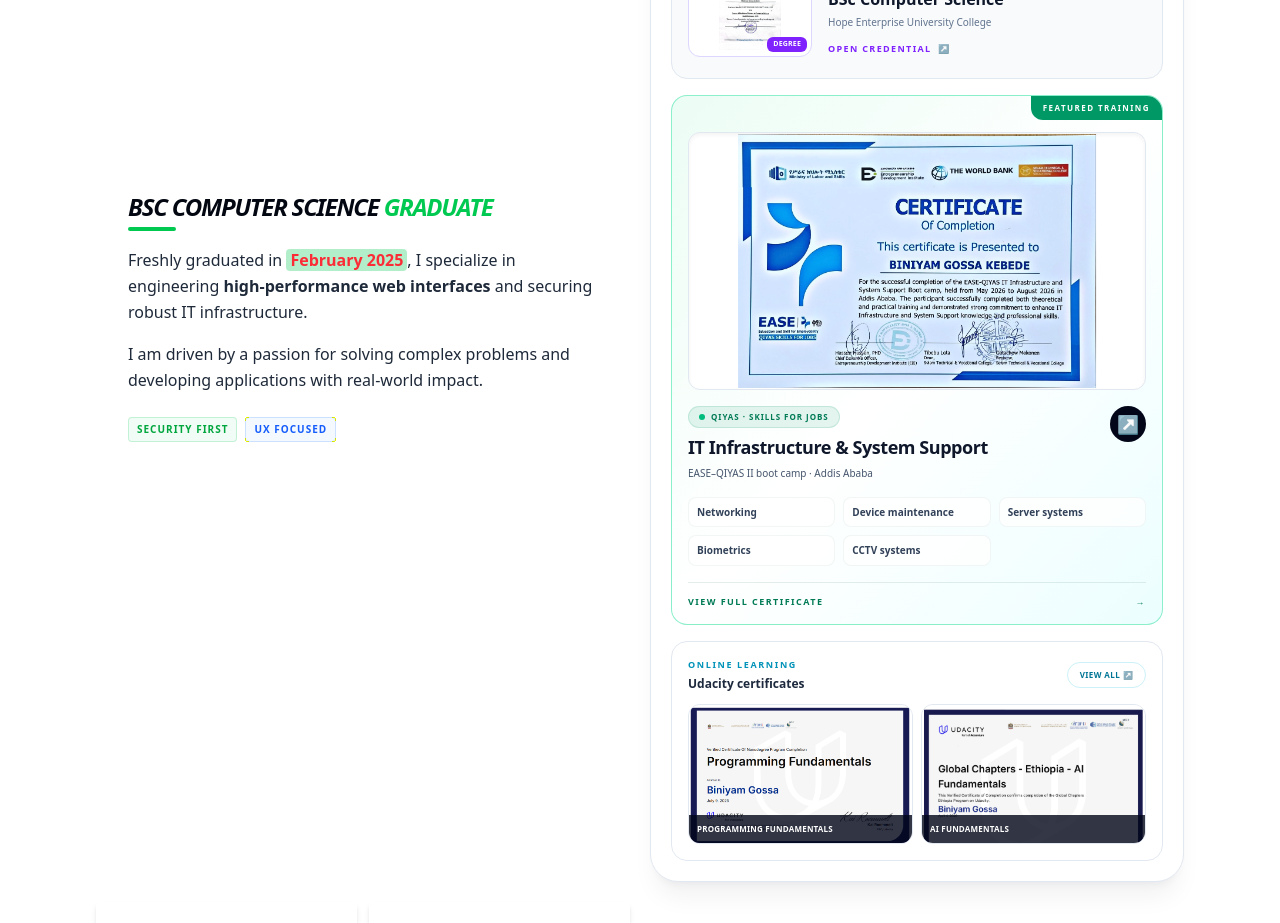
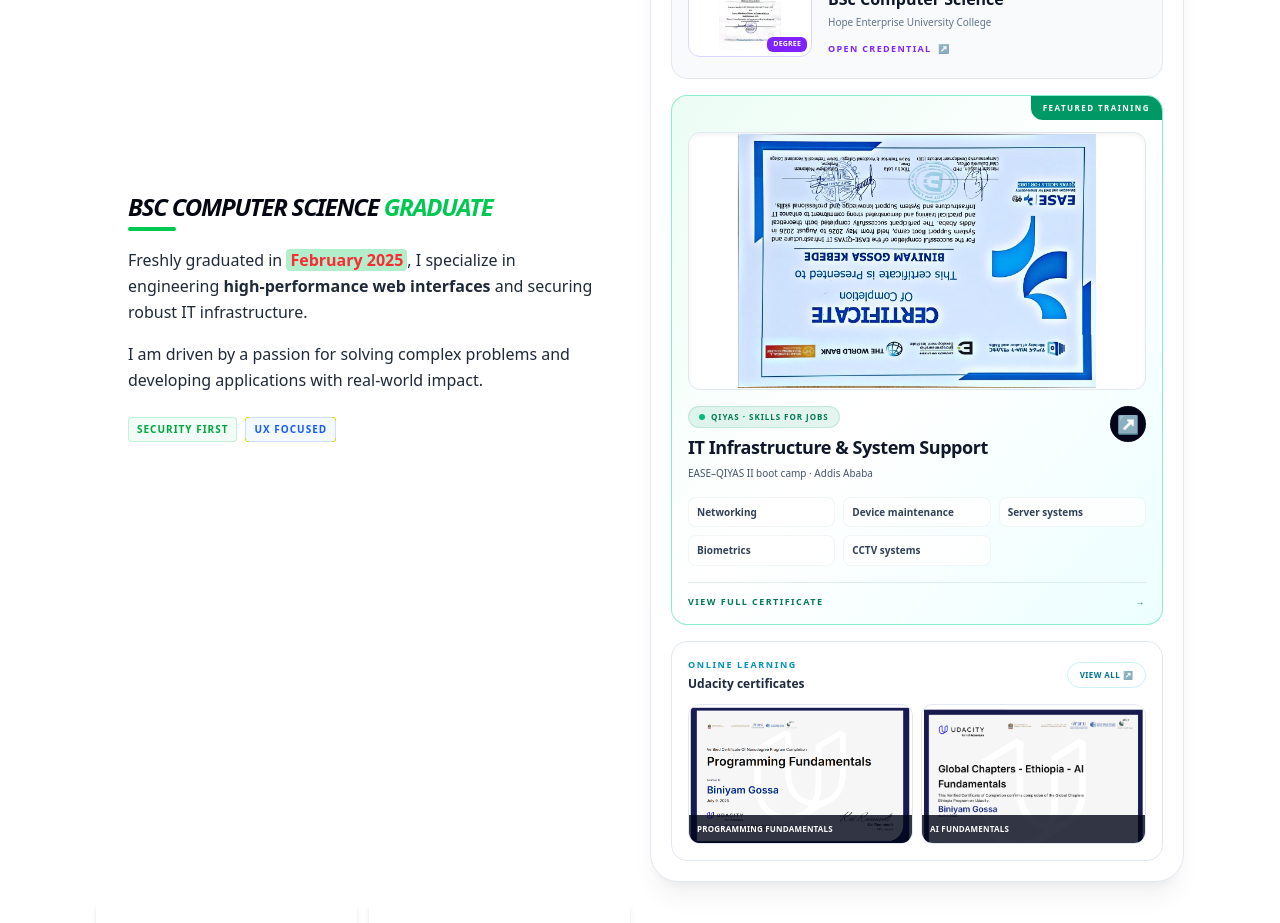
Before and after one commit to bnmgossa/biniyamgossa, a React (Vite) app: page / in a window 1280 px wide. Shown: the part 1120-2043 px from the top of the page. Built offline with nearby package versions, Linux system fonts and the light colour scheme.

Commit message:
Fix QIYAS certificate preview rotation direction

```diff
--- a/src/components/sections/About.jsx
+++ b/src/components/sections/About.jsx
@@ -147,7 +147,7 @@
                       src={infrastructureCertificate.img}
                       alt="QIYAS IT Infrastructure and System Support training certificate, displayed horizontally"
                       className="absolute left-1/2 top-1/2 max-w-none object-contain transition-transform duration-500 group-hover:scale-[1.025]"
-                      style={{ height: 'min(140%, 420px)', width: 'auto', transform: 'translate(-50%, -50%) rotate(-90deg)' }}
+                      style={{ height: 'min(140%, 420px)', width: 'auto', transform: 'translate(-50%, -50%) rotate(90deg)' }}
                       loading="lazy"
                     />
                   </span>
```
